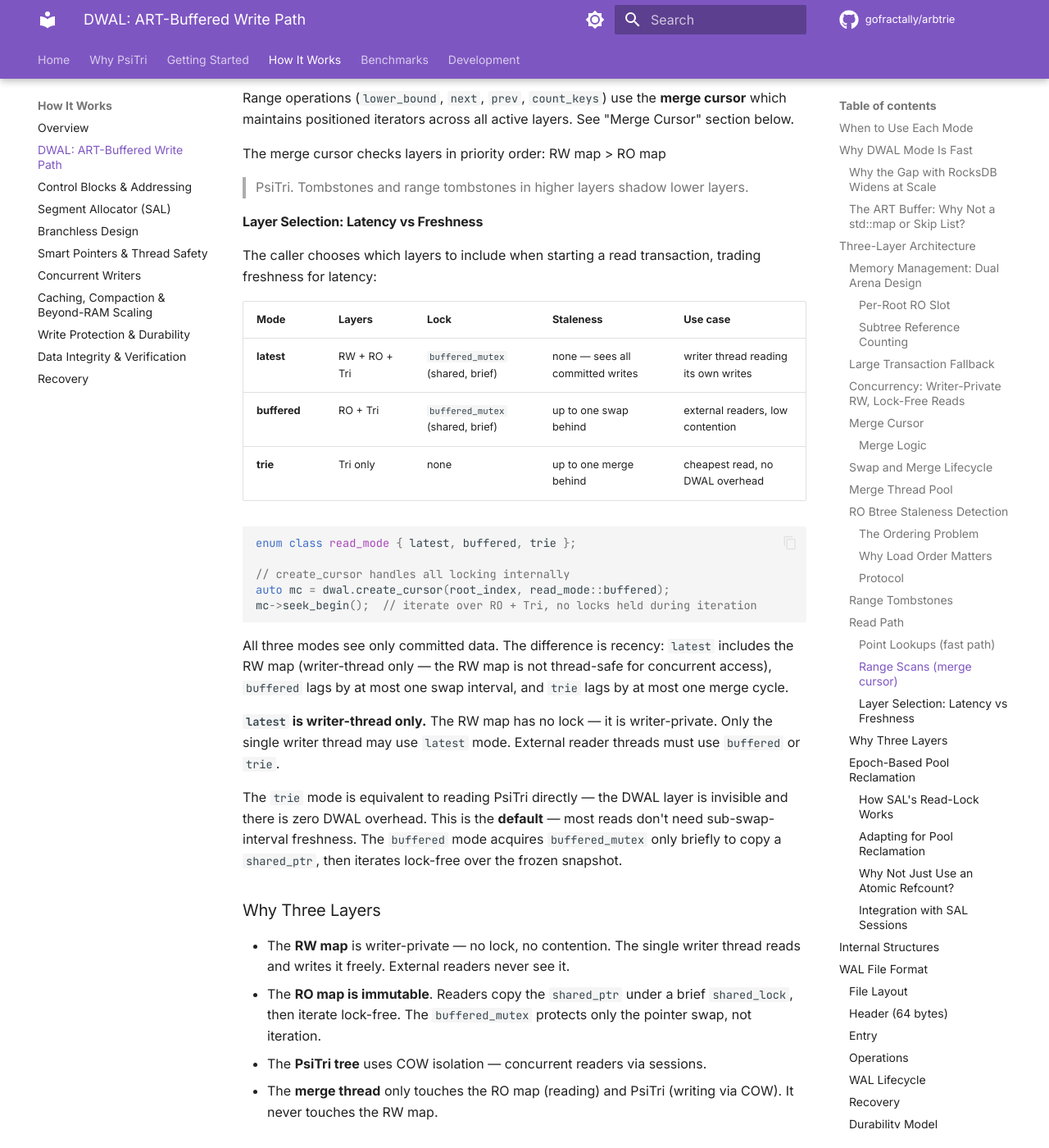
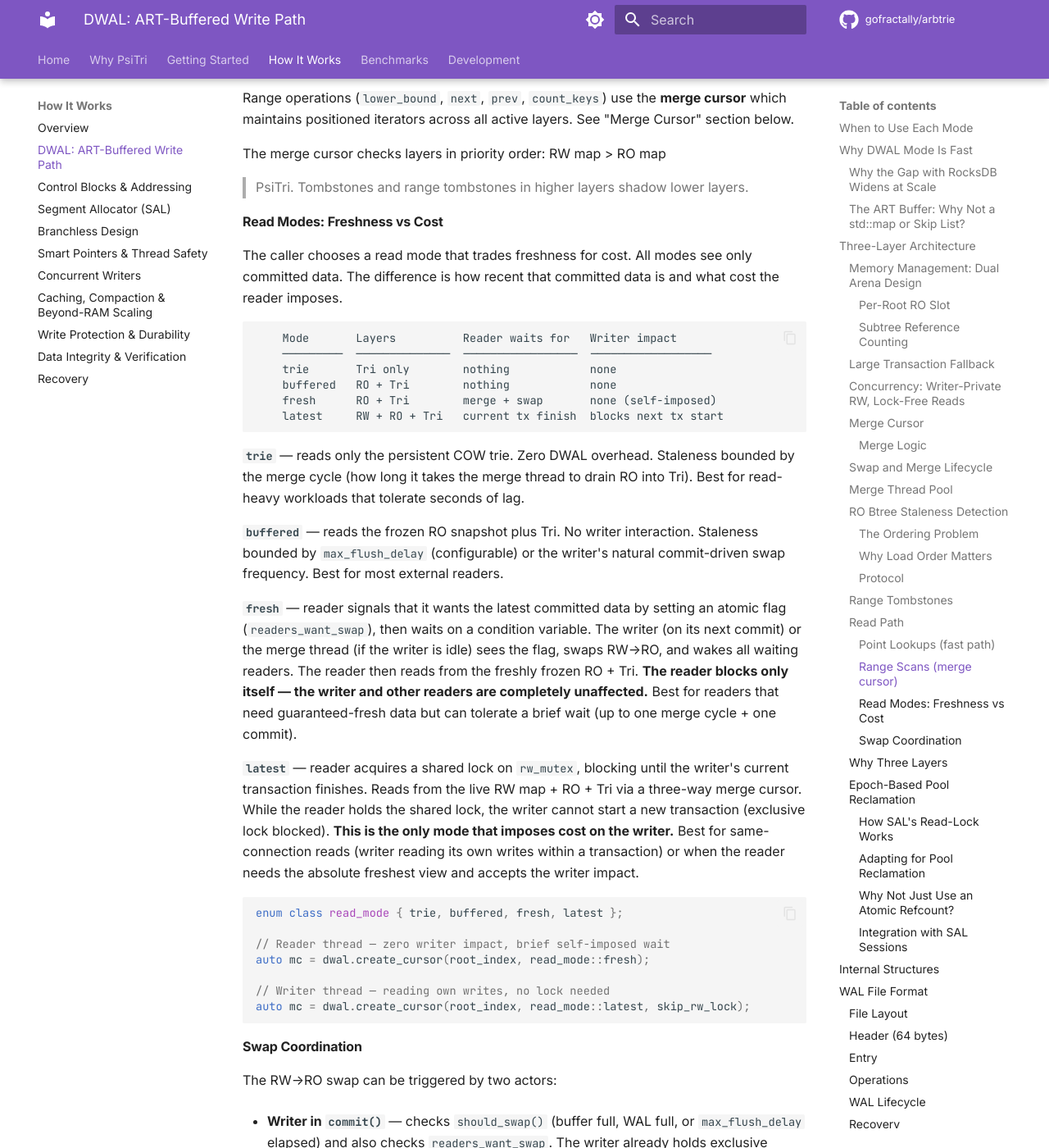
Before and after one commit to gofractally/arbtrie, an MkDocs documentation site: the page built from docs/architecture/dwal.md, in a window 1280 px wide and 1400 px high, scrolled down 16096 px. Shown: the whole window at 82% size. Built offline with MkDocs 1.6.1 and Material for MkDocs 9.7.7, drawn with Linux system fonts in a browser that asks for light colours; comment, search, counter and statistics services are not loaded; some of the changed text lies outside the part shown.

Commit message:
Document four DWAL read modes: trie, buffered, fresh, latest
Updated architecture docs and MDBX migration guide with the complete
read mode design. Key addition is 'fresh' mode: reader signals desire
for latest committed data via atomic flag, waits on condition variable,
and the writer (or idle merge thread) swaps RW→RO on the next commit.
Reader blocks only itself — zero writer impact.

Read modes ordered by freshness:
  trie     — Tri only, zero overhead, most stale
  buffered — RO + Tri, zero writer impact, bounded staleness
  fresh    — RO + Tri after forced swap, self-imposed wait, zero writer impact
  latest   — RW + RO + Tri, shared lock, blocks writer's next tx

Documented swap coordination: writer does swap in commit() (preferred,
already holds lock), merge thread does swap when writer is idle
(try_lock fallback). Neither path blocks the other.

Co-Authored-By: Claude Opus 4.6 (1M context) <noreply@anthropic.com>

````diff
--- a/docs/architecture/dwal.md
+++ b/docs/architecture/dwal.md
@@ -760,39 +760,79 @@ The merge cursor checks layers in priority order: RW map > RO map
 > PsiTri. Tombstones and range tombstones in higher layers shadow lower
 layers.
 
-#### Layer Selection: Latency vs Freshness
+#### Read Modes: Freshness vs Cost
 
-The caller chooses which layers to include when starting a read
-transaction, trading freshness for latency:
+The caller chooses a read mode that trades freshness for cost.  All
+modes see only committed data.  The difference is how recent that
+committed data is and what cost the reader imposes.
 
-| Mode | Layers | Lock | Staleness | Use case |
-|------|--------|------|-----------|----------|
-| **latest** | RW + RO + Tri | `buffered_mutex` (shared, brief) | none — sees all committed writes | writer thread reading its own writes |
-| **buffered** | RO + Tri | `buffered_mutex` (shared, brief) | up to one swap behind | external readers, low contention |
-| **trie** | Tri only | none | up to one merge behind | cheapest read, no DWAL overhead |
+```
+    Mode       Layers          Reader waits for   Writer impact
+    ─────────  ──────────────  ─────────────────  ──────────────────
+    trie       Tri only        nothing            none
+    buffered   RO + Tri        nothing            none
+    fresh      RO + Tri        merge + swap       none (self-imposed)
+    latest     RW + RO + Tri   current tx finish  blocks next tx start
+```
+
+**`trie`** — reads only the persistent COW trie.  Zero DWAL overhead.
+Staleness bounded by the merge cycle (how long it takes the merge
+thread to drain RO into Tri).  Best for read-heavy workloads that
+tolerate seconds of lag.
+
+**`buffered`** — reads the frozen RO snapshot plus Tri.  No writer
+interaction.  Staleness bounded by `max_flush_delay` (configurable) or
+the writer's natural commit-driven swap frequency.  Best for most
+external readers.
+
+**`fresh`** — reader signals that it wants the latest committed data by
+setting an atomic flag (`readers_want_swap`), then waits on a condition
+variable.  The writer (on its next commit) or the merge thread (if the
+writer is idle) sees the flag, swaps RW→RO, and wakes all waiting
+readers.  The reader then reads from the freshly frozen RO + Tri.
+**The reader blocks only itself — the writer and other readers are
+completely unaffected.**  Best for readers that need guaranteed-fresh
+data but can tolerate a brief wait (up to one merge cycle + one
+commit).
+
+**`latest`** — reader acquires a shared lock on `rw_mutex`, blocking
+until the writer's current transaction finishes.  Reads from the live
+RW map + RO + Tri via a three-way merge cursor.  While the reader holds
+the shared lock, the writer cannot start a new transaction (exclusive
+lock blocked).  **This is the only mode that imposes cost on the
+writer.**  Best for same-connection reads (writer reading its own
+writes within a transaction) or when the reader needs the absolute
+freshest view and accepts the writer impact.
 
 ```cpp
-enum class read_mode { latest, buffered, trie };
+enum class read_mode { trie, buffered, fresh, latest };
 
-// create_cursor handles all locking internally
-auto mc = dwal.create_cursor(root_index, read_mode::buffered);
-mc->seek_begin();  // iterate over RO + Tri, no locks held during iteration
+// Reader thread — zero writer impact, brief self-imposed wait
+auto mc = dwal.create_cursor(root_index, read_mode::fresh);
+
+// Writer thread — reading own writes, no lock needed
+auto mc = dwal.create_cursor(root_index, read_mode::latest, skip_rw_lock);
 ```
 
-All three modes see only committed data. The difference is recency:
-`latest` includes the RW map (writer-thread only — the RW map is not
-thread-safe for concurrent access), `buffered` lags by at most one swap
-interval, and `trie` lags by at most one merge cycle.
+#### Swap Coordination
 
-**`latest` is writer-thread only.** The RW map has no lock — it is
-writer-private. Only the single writer thread may use `latest` mode.
-External reader threads must use `buffered` or `trie`.
+The RW→RO swap can be triggered by two actors:
 
-The `trie` mode is equivalent to reading PsiTri directly — the
-DWAL layer is invisible and there is zero DWAL overhead. This is the
-**default** — most reads don't need sub-swap-interval freshness. The
-`buffered` mode acquires `buffered_mutex` only briefly to copy a
-`shared_ptr`, then iterates lock-free over the frozen snapshot.
+- **Writer in `commit()`** — checks `should_swap()` (buffer full, WAL
+  full, or `max_flush_delay` elapsed) and also checks
+  `readers_want_swap`.  The writer already holds exclusive `rw_mutex`
+  (if enabled) or is between mutations, so the swap has zero additional
+  lock cost.  This is the preferred path.
+
+- **Merge thread** — after completing an RO→Tri drain, checks
+  `readers_want_swap`.  If set and the writer is idle (`try_lock`
+  succeeds), the merge thread performs the swap.  If the writer is
+  active (`try_lock` fails), the merge thread skips and lets the writer
+  handle it on the next commit.
+
+After a swap, `swap_cv.notify_all()` wakes all readers waiting in
+`fresh` mode.  The freshly frozen RO snapshot is immediately available
+to `buffered` and `fresh` readers.
 
 ### Why Three Layers
 
````
Also changed, not shown: docs/getting-started/mdbx-migration.md (+7 -6 lines).
